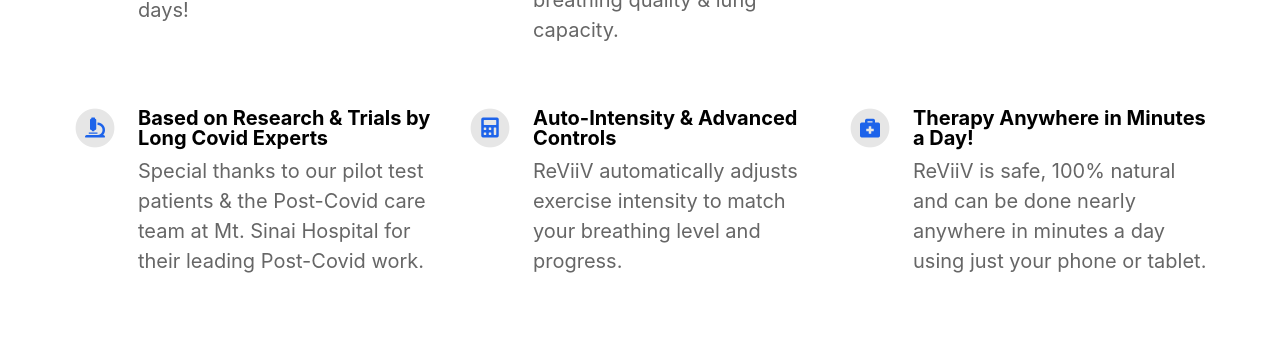
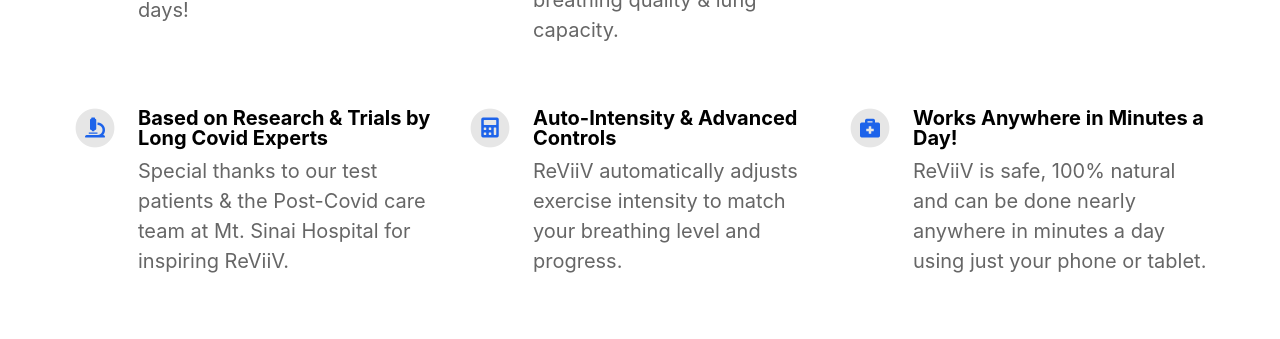
Before and after one commit to marcvanh/reviiv.me, a Jekyll site: the page built from index.html, in a window 1280 px wide. Shown: the part 1237-1576 px from the top of the page. Built offline with Jekyll 4.4.1, drawn with Linux system fonts in a browser that asks for light colours; nearby versions of some CDN libraries.

Commit message:
Update _config.yml

```diff
--- a/_config.yml
+++ b/_config.yml
@@ -52,14 +52,14 @@ features                                  :
     fontawesome_icon_name                 : chart-bar
 
   - title                                 : Based on Research & Trials by Long Covid Experts
-    description                           : Special thanks to our pilot test patients & the Post-Covid care team at Mt. Sinai Hospital for their leading Post-Covid work.
+    description                           : Special thanks to our test patients & the Post-Covid care team at Mt. Sinai Hospital for inspiring ReViiV.
     fontawesome_icon_name                 : microscope
 
   - title                                 : Auto-Intensity & Advanced Controls
     description                           : ReViiV automatically adjusts exercise intensity to match your breathing level and progress.
     fontawesome_icon_name                 : calculator
 
-  - title                                 : Therapy Anywhere in Minutes a Day!
+  - title                                 : Works Anywhere in Minutes a Day!
     description                           : ReViiV is safe, 100% natural and can be done nearly anywhere in minutes a day using just your phone or tablet.
     fontawesome_icon_name                 : briefcase-medical
 
```
